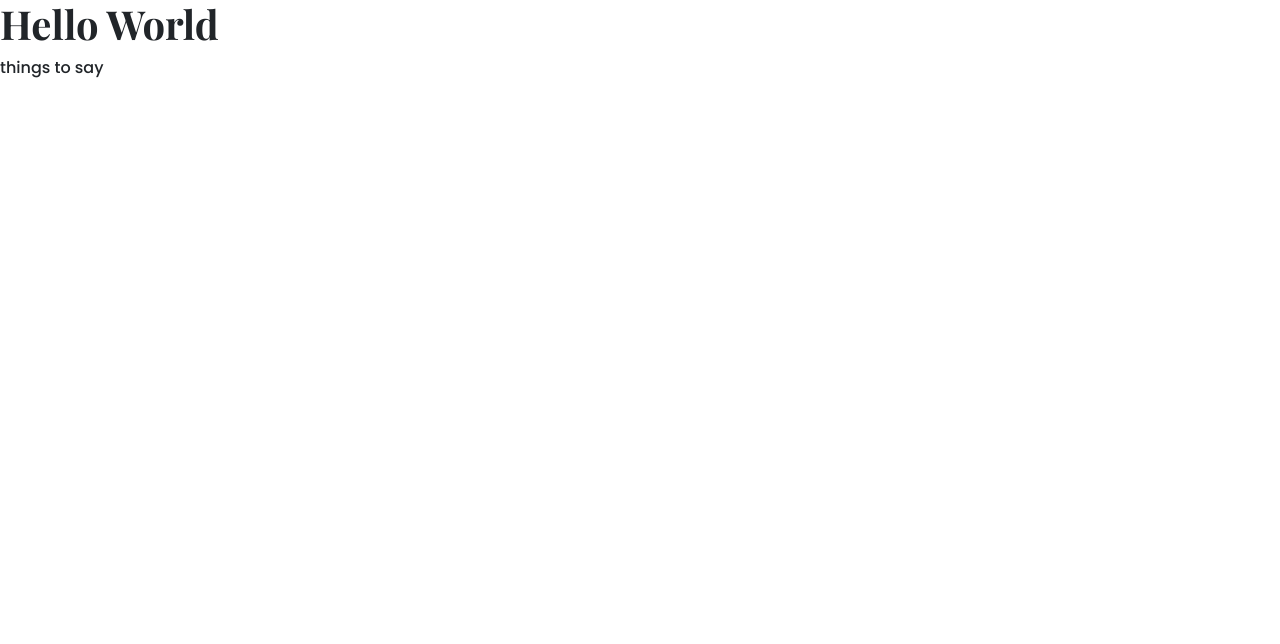
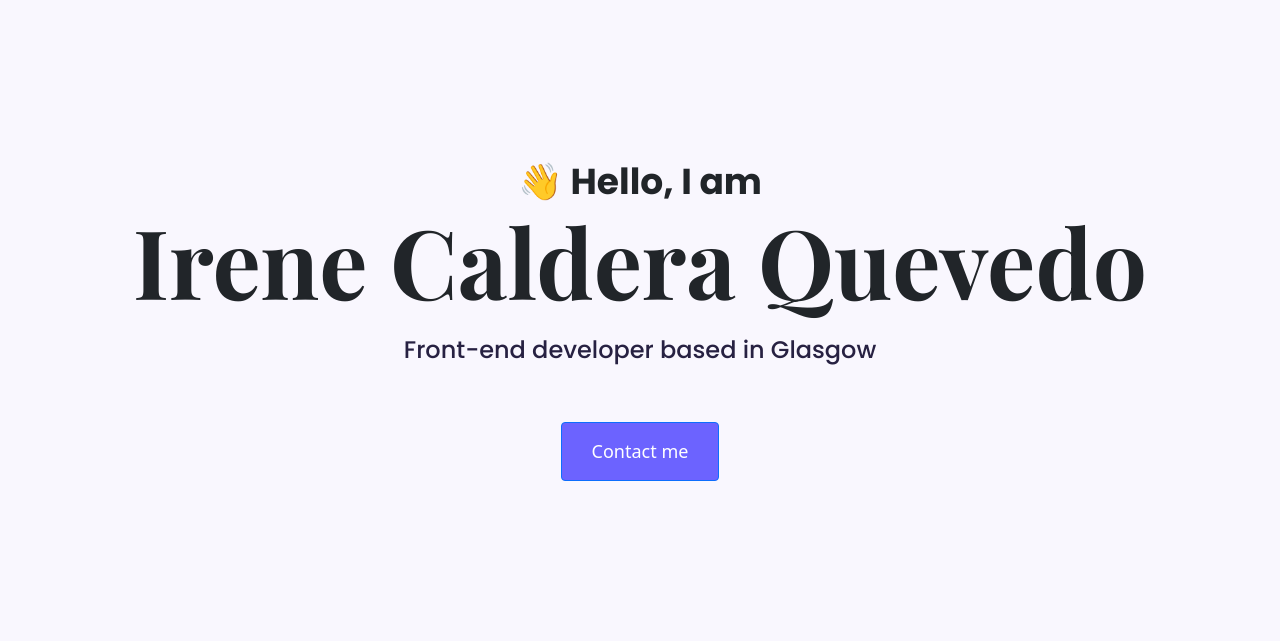
Before and after one commit to irene0196/portofolio, a plain HTML site: page index.html in a window 1280 px wide. Drawn offline with nearby package versions, Linux system fonts and the light colour scheme.

Commit message:
Presentation

```diff
--- a/index.html
+++ b/index.html
@@ -28,7 +28,15 @@
     <title>Document</title>
   </head>
   <body>
-    <h1>Hello World</h1>
-    <p>things to say</p>
+    <div class="main">
+      <h2>👋 Hello, I am</h2>
+      <h1>Irene Caldera Quevedo</h1>
+      <h3 class="mb-5">Front-end developer based in Glasgow</h3>
+      <div>
+        <a href="#" type="button" class="btn btn-primary starting"
+          >Contact me</a
+        >
+      </div>
+    </div>
   </body>
 </html>
--- a/styles/app.css
+++ b/styles/app.css
@@ -1,8 +1,38 @@
 /*font-family: 'Playfair Display', serif;
 font-family: 'Poppins', sans-serif; */
-h1 {
-  font-family: "Playfair Display", serif;
+:root {
+  --branding-color: #6c63ff;
+  --heading-font-family: "Playfair Display", serif;
+  --default-font-family: "Poppins", sans-serif;
+  --secondary-color: #f9f7fe;
 }
-p {
-  font-family: "Poppins", sans-serif;
+.main {
+  background: var(--secondary-color);
+  text-align: center;
+  padding: 160px 20px;
 }
+.main h2 {
+  font-family: var(--default-font-family);
+  font-size: 36px;
+  font-weight: bold;
+  margin: 0;
+}
+.main h1 {
+  font-size: 96px;
+  font-family: var(--heading-font-family);
+}
+.main h3 {
+  font-family: var(--default-font-family);
+  font-size: 24px;
+  font-weight: normal;
+  line-height: 2;
+  color: #272142;
+}
+.starting {
+  background: var(--branding-color);
+  border-radius: 4px;
+  color: white;
+  font-size: 18px;
+  line-height: 27px;
+  padding: 15px 30px;
+}
```
